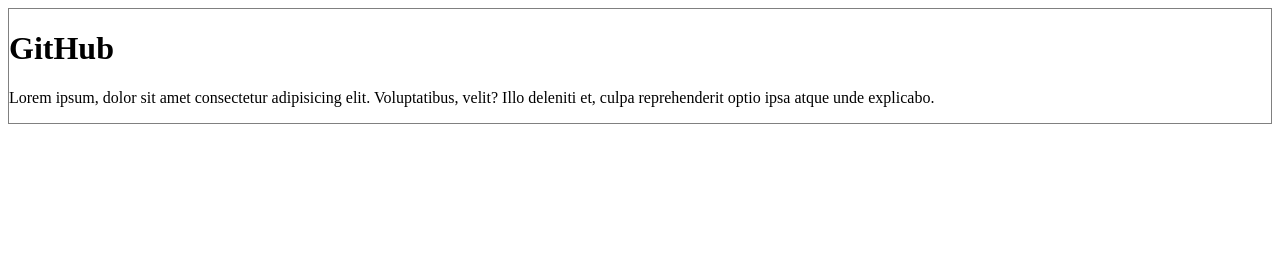
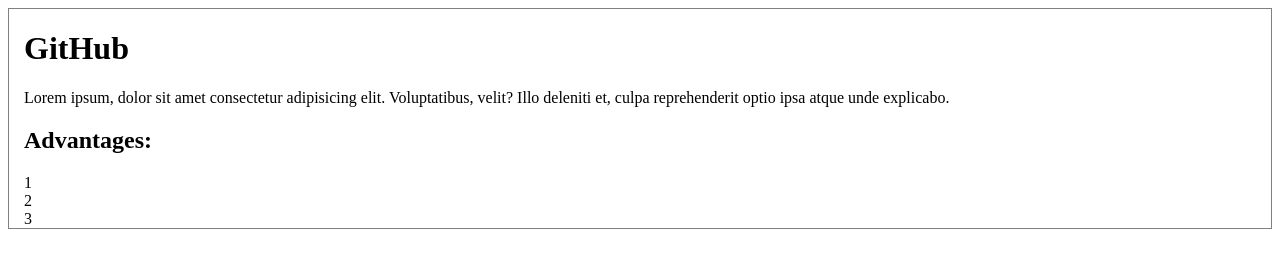
Before and after one commit to AlexandrTischenko/git_workout, a plain HTML site: page index.html in a window 1280 px wide. Drawn offline with Linux system fonts and the light colour scheme.

Commit message:
add new layout

```diff
--- a/index.html
+++ b/index.html
@@ -10,5 +10,11 @@
 <body>
     <h1>GitHub</h1>
     <p>Lorem ipsum, dolor sit amet consectetur adipisicing elit. Voluptatibus, velit? Illo deleniti et, culpa reprehenderit optio ipsa atque unde explicabo.</p>
+    <h2>Advantages: </h2>
+    <ul>
+        <li>1</li>
+        <li>2</li>
+        <li>3</li>
+    </ul>
 </body>
 </html>
--- a/main.css
+++ b/main.css
@@ -1,3 +1,14 @@
 body {
     border: 1px solid gray;
 }
+
+h1, h2, p  {
+    margin-left: 15px;
+}
+
+ul {
+    list-style: none;
+    margin: 0;
+    padding: 0;
+    margin-left: 15px;
+}
```
